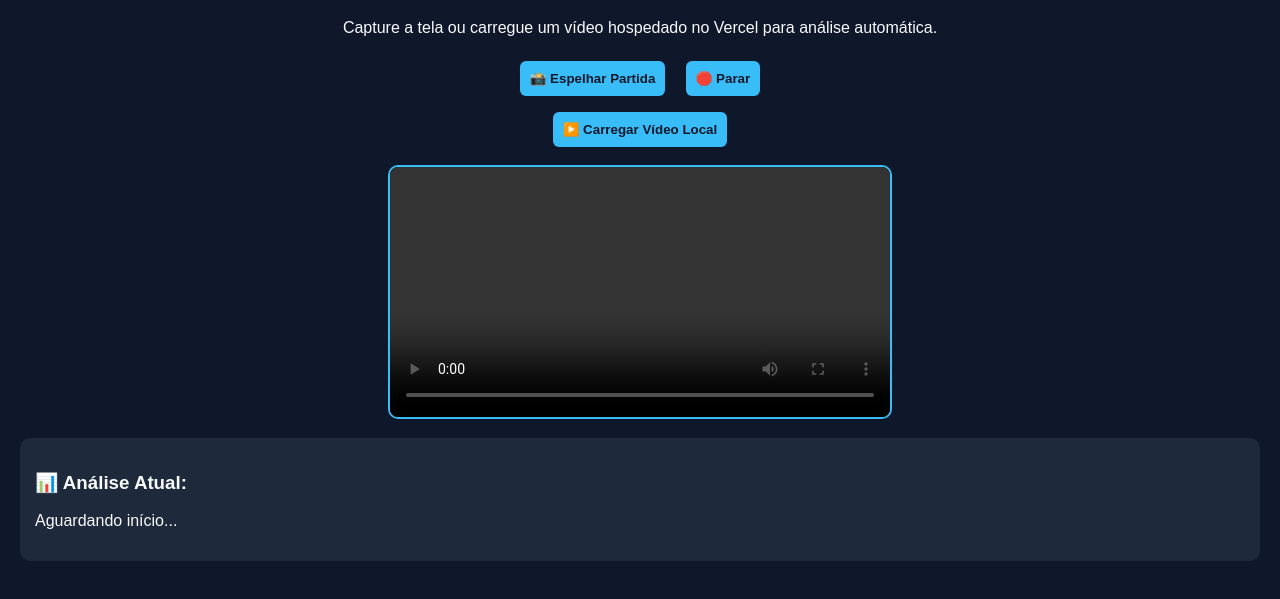
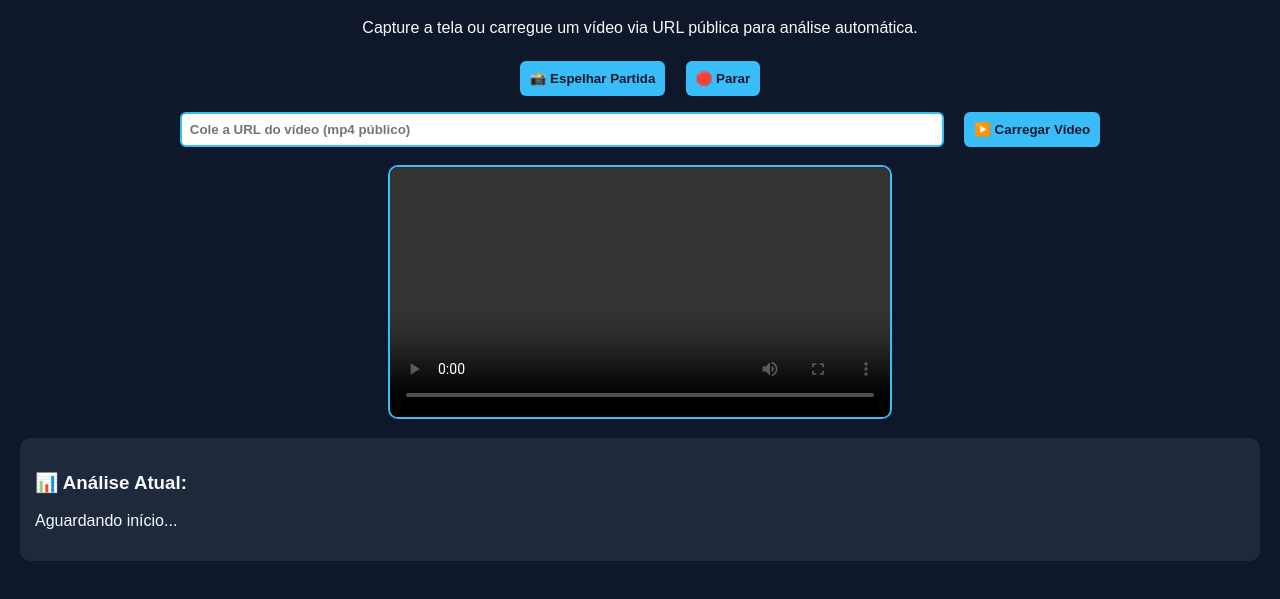
Before and after one commit to Gabrielalve1/Bacara, a plain HTML site: page index.html in a window 1280 px wide. Shown: the part 81-680 px from the top of the page. Drawn offline with Linux system fonts and the light colour scheme.

Commit message:
Update index.html

```diff
--- a/index.html
+++ b/index.html
@@ -50,7 +50,7 @@
 </head>
 <body>
   <h1>Bacboo — Espelho de Partida</h1>
-  <p>Capture a tela ou carregue um vídeo hospedado no Vercel para análise automática.</p>
+  <p>Capture a tela ou carregue um vídeo via URL pública para análise automática.</p>
 
   <div>
     <button onclick="startMirror()">📸 Espelhar Partida</button>
@@ -58,7 +58,8 @@
   </div>
 
   <div>
-    <button onclick="loadLocalVideo()">▶️ Carregar Vídeo Local</button>
+    <input type="text" id="videoUrl" placeholder="Cole a URL do vídeo (mp4 público)">
+    <button onclick="loadRemoteVideo()">▶️ Carregar Vídeo</button>
   </div>
 
   <video id="mirror" autoplay playsinline controls></video>
@@ -100,15 +101,19 @@
       document.getElementById('status').innerText = 'Espelho parado.';
     }
 
-    function loadLocalVideo() {
+    function loadRemoteVideo() {
+      const url = document.getElementById('videoUrl').value;
       const video = document.getElementById('mirror');
+      if (!url) {
+        alert('Insira uma URL pública de vídeo (.mp4).');
+        return;
+      }
+
       stopMirror(); // para qualquer espelhamento ativo
-
-      // Coloque seu arquivo mp4 na pasta "videos" do projeto
-      video.src = './videos/seu-video.mp4';
+      video.src = url;
       video.play()
         .then(() => {
-          document.getElementById('status').innerText = 'Vídeo local carregado, analisando...';
+          document.getElementById('status').innerText = 'Vídeo remoto carregado, analisando...';
           autoAnalyze = setInterval(() => analyzeVideoFrame(video), 6000);
         })
         .catch(err => {
@@ -123,9 +128,7 @@
       canvas.height = video.videoHeight;
       const ctx = canvas.getContext('2d');
       ctx.drawImage(video, 0, 0, canvas.width, canvas.height);
-      const imageData = canvas.toDataURL('image/jpeg');
 
-      // Simulação de análise
       const analise = simulateSmartAnalysis();
       document.getElementById('recomendacao').innerText = analise.mensagem;
       document.getElementById('status').innerText = `Confiança: ${analise.confianca}%`;
@@ -134,7 +137,6 @@
     function simulateSmartAnalysis() {
       const rand = Math.random();
       let resultado, confianca;
-
       if (rand < 0.45) {
         resultado = '🔵 Jogar no Player';
         confianca = 82 + Math.floor(Math.random() * 8);
@@ -145,7 +147,6 @@
         resultado = '🟢 Empate detectado (Tie)';
         confianca = 77 + Math.floor(Math.random() * 6);
       }
-
       return { mensagem: resultado, confianca };
     }
   </script>
```
